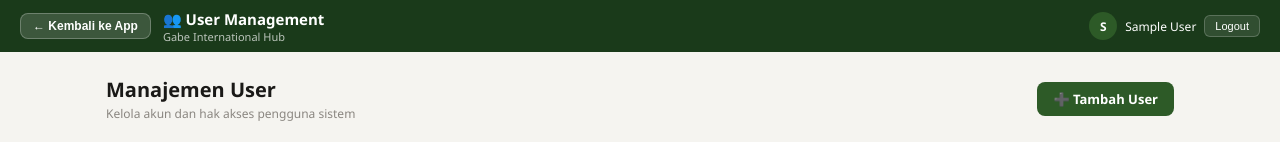
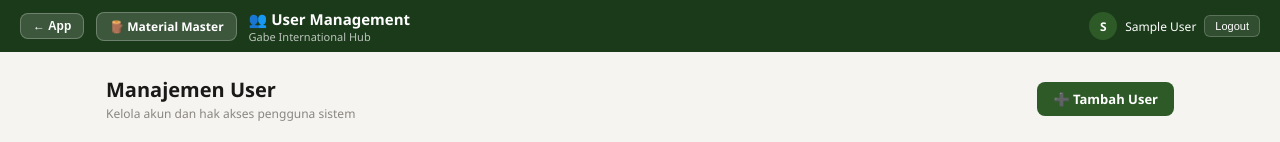
Before and after one commit to pipin8000/gabe-kayu, a plain HTML site: page admin.html in a window 1280 px wide. Shown: the top 142 px of the page. Drawn offline with Linux system fonts and the light colour scheme; no server answers; sample sign-in values are in the browser's storage.

Commit message:
Update admin.html

```diff
--- a/admin.html
+++ b/admin.html
@@ -72,7 +72,8 @@ tbody tr:last-child td{border-bottom:none;}
 <body>
 <nav class="topbar">
   <div class="topbar-left">
-    <button class="back-btn" onclick="window.location.href='app.html'">← Kembali ke App</button>
+    <button class="back-btn" onclick="window.location.href='app.html'">← App</button>
+    <a href="materials.html" style="background:rgba(255,255,255,.15);border:1px solid rgba(255,255,255,.25);color:#fff;padding:5px 12px;border-radius:8px;font-size:12px;font-weight:600;text-decoration:none;">🪵 Material Master</a>
     <div>
       <div class="topbar-title">👥 User Management</div>
       <div class="topbar-sub">Gabe International Hub</div>
```
